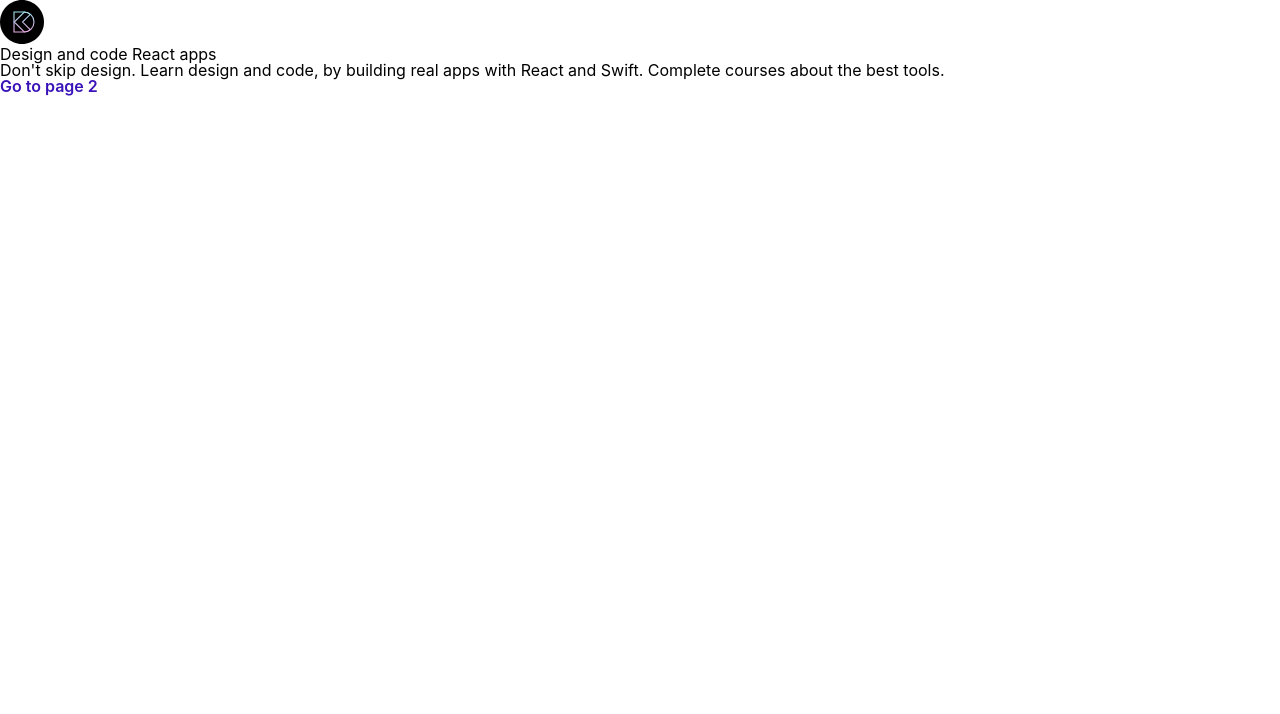
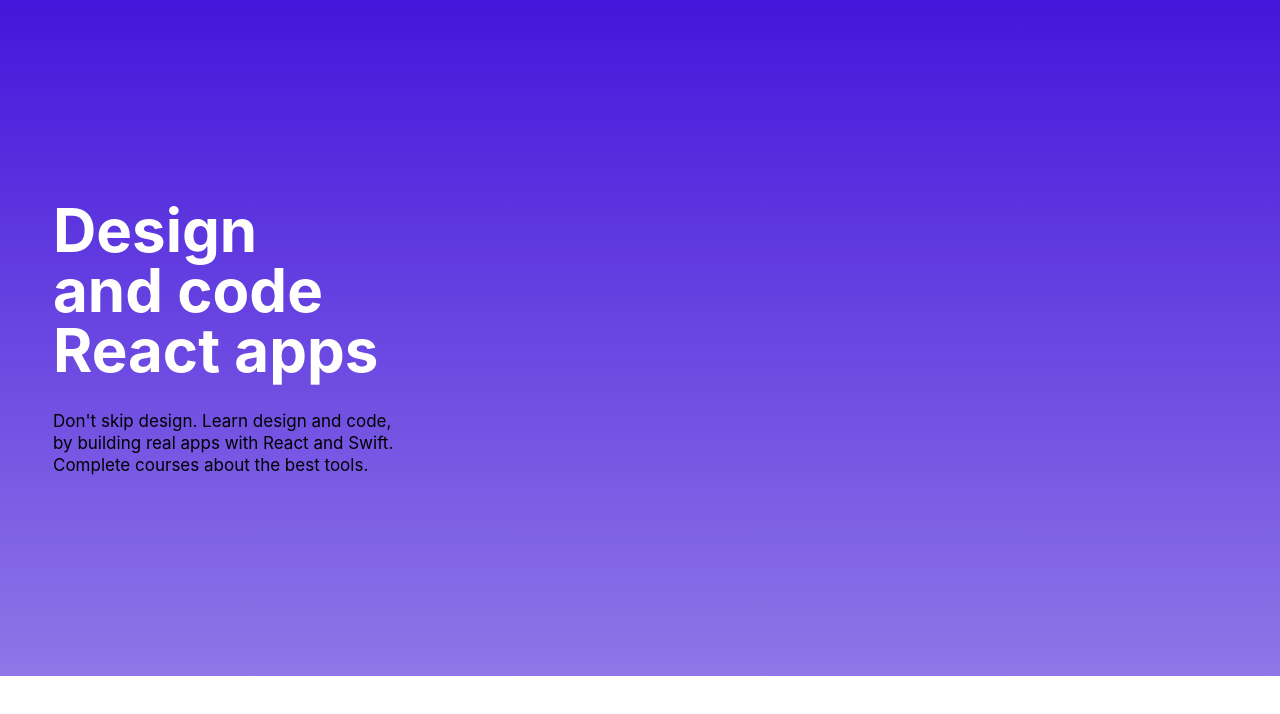
Before and after one commit to nguyendtyna/gatsby-starter-design, a Gatsby site: page / in a window 1280 px wide. Built offline with nearby package versions, Linux system fonts and the light colour scheme; Gatsby itself is replaced by a stand-in of ours.

Commit message:
Structure hero section component with styled components

```diff
--- a/src/components/sections/HeroSection.js
+++ b/src/components/sections/HeroSection.js
@@ -1,18 +1,47 @@
 import React from "react"
 import { Link } from "gatsby"
+import styled from "styled-components"
 
 function HeroSection() {
   return (
-    <div>
-      <img src="/images/logos/logo.svg" alt="logo" />
-      <h1>Design and code React apps</h1>
-      <p>
-        Don't skip design. Learn design and code, by building real apps with
-        React and Swift. Complete courses about the best tools.
-      </p>
-      <Link to="/page-2/">Go to page 2</Link> <br />
-    </div>
+    <Wrapper>
+      <ContentWrapper>
+        <TextWrapper>
+          <Title>
+            Design
+            <br /> and code React apps
+          </Title>
+          <Description>
+            Don't skip design. Learn design and code, by building real apps with
+            React and Swift. Complete courses about the best tools.
+          </Description>
+        </TextWrapper>
+      </ContentWrapper>
+    </Wrapper>
   )
 }
 
 export default HeroSection
+
+const Wrapper = styled.div`
+  background: linear-gradient(180deg, #4316db 0%, #9076e7 100%);
+`
+const ContentWrapper = styled.div`
+  max-width: 1234px;
+  padding: 200px 30px;
+  margin: 0 auto;
+`
+const TextWrapper = styled.div`
+  max-width: 360px;
+  display: grid;
+  gap: 30px;
+`
+const Title = styled.h1`
+  font-weight: bold;
+  font-size: 60px;
+  color: white;
+`
+const Description = styled.p`
+  font-size: 17px;
+  line-height: 130%;
+`
```
